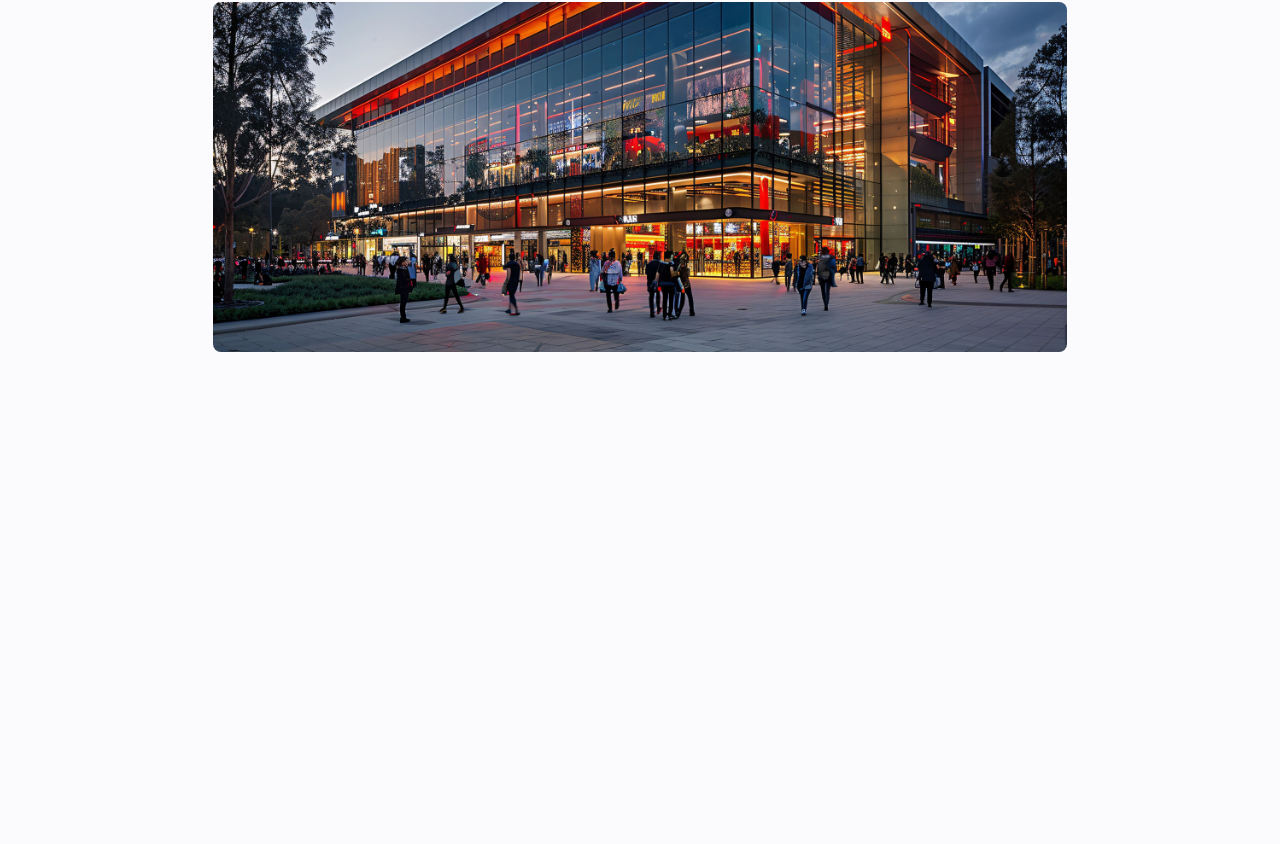
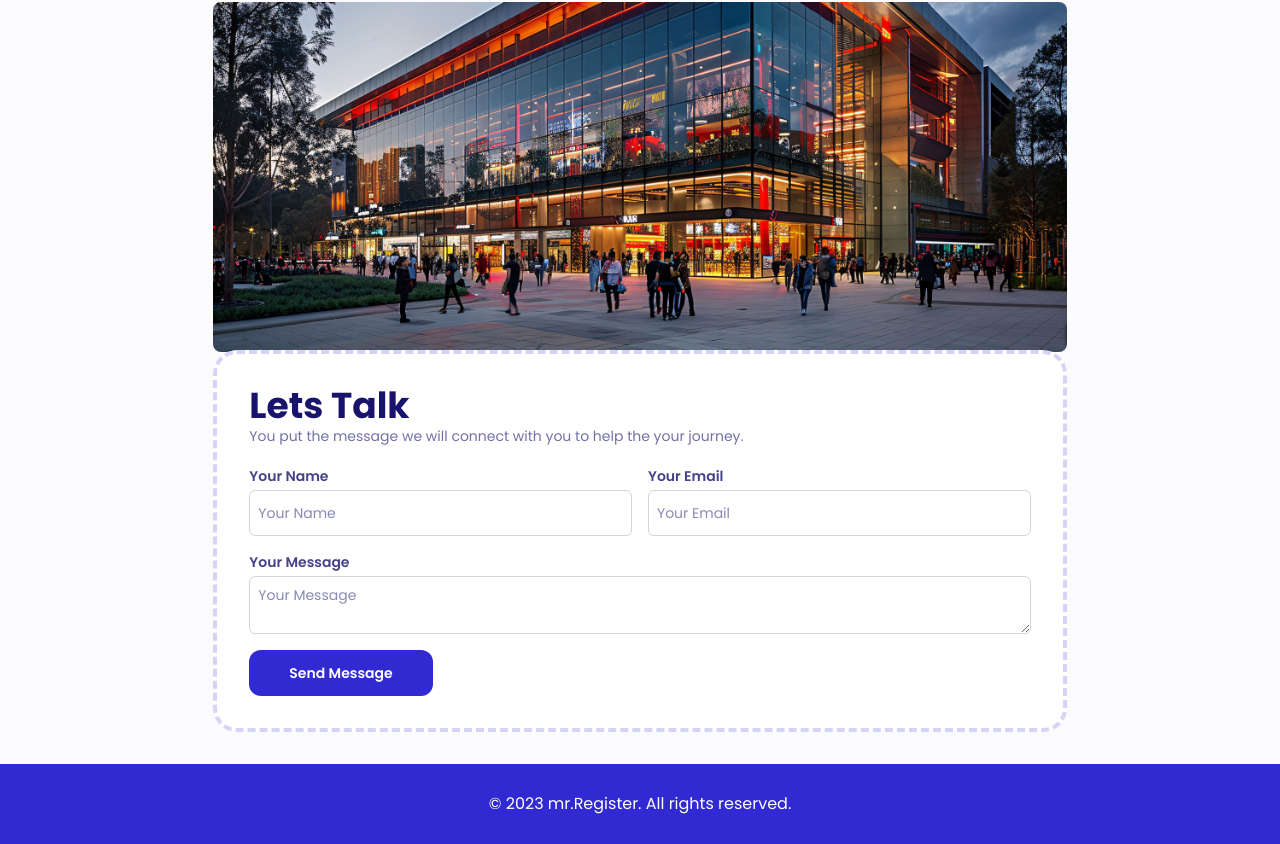
Before and after one commit to buddhika-development/business_process_enhancement, a Next.js app in the folder client_app/: page / in a window 1280 px wide. Shown: the part 490-1334 px from the top of the page. Before the commit the page ends 842 px from the top, so only its background shows below. Built offline with nearby package versions, Linux system fonts and the light colour scheme.

Commit message:
setup the footer section and the instant contact section(not functional)

```diff
--- a/client_app/src/app/layout.tsx
+++ b/client_app/src/app/layout.tsx
@@ -3,6 +3,7 @@ import { Geist, Geist_Mono } from "next/font/google";
 import "./styles/globals.css";
 import { Poppins } from "next/font/google";
 import Header from "@/components/layout/Global/Header";
+import Footer from "@/components/layout/Global/Footer";
 
 const poppins = Poppins({
   variable: "--font-poppins",
@@ -26,8 +27,13 @@ export default function RootLayout({
         suppressHydrationWarning
         className={`${poppins.variable} antialiased`}
       >
-        <Header />
-        {children}
+        <div className="min-h-screen flex flex-col">
+          <Header />
+          <main className="flex-1">
+            {children}
+          </main>
+          <Footer />
+        </div>
       </body>
     </html>
   );
--- a/client_app/src/app/page.tsx
+++ b/client_app/src/app/page.tsx
@@ -1,3 +1,4 @@
+import InstantContactUs from "@/components/layout/Global/InstantContactUs";
 import HeroSection from "@/components/layout/HomePage/HeroSection";
 import Image from "next/image";
 
@@ -8,6 +9,12 @@ export default function Home() {
       {/* hero section */}
       <HeroSection />
 
+      {/* business introduction section */}
+
+      {/* isntant contact us section */}
+      <InstantContactUs />
+
+
     </div>
   );
 }
--- a/client_app/src/app/styles/globals.css
+++ b/client_app/src/app/styles/globals.css
@@ -42,12 +42,12 @@ body{
 /* input styles */
 /* =========================== */
 input{
-  @apply h-[46px] text-sm border border-gray-300 rounded-md p-2 focus:outline-none focus:ring-2 focus:ring-blue-500 focus:border-transparent
+  @apply h-[46px] text-sm bg-white border border-gray-300 rounded-md p-2 focus:outline-none focus:ring-2 focus:ring-blue-500 focus:border-transparent
   placeholder:text-sm
 }
 
 textarea{
-  @apply border text-sm border-gray-300 rounded-md p-2 focus:outline-none focus:ring-2 focus:ring-blue-500 focus:border-transparent
+  @apply border text-sm bg-white border-gray-300 rounded-md p-2 focus:outline-none focus:ring-2 focus:ring-blue-500 focus:border-transparent
   placeholder:text-sm
 }
 
--- a/client_app/src/components/layout/Global/Footer.tsx
+++ b/client_app/src/components/layout/Global/Footer.tsx
@@ -0,0 +1,11 @@
+import React from 'react'
+
+const Footer = () => {
+  return (
+    <div className='bg-primary h-[80px] flex items-center justify-center'>
+        <p className='text-center text-white'>© 2023 mr.Register. All rights reserved.</p>
+    </div>
+  )
+}
+
+export default Footer
--- /dev/null
+++ b/client_app/src/components/layout/Global/InstantContactUs.tsx
@@ -0,0 +1,38 @@
+import Title from '@/components/ui/Title/Title'
+import React from 'react'
+
+const InstantContactUs = () => {
+  return (
+    <div className='body-content p-8 space-y-4 bg-white border-[4px] border-dashed border-primary/20 rounded-3xl my-8 relative overflow-hidden'>
+
+        {/* <div className='absolute z-0 bg-primary h-[600px] w-[600px] rounded-full -top-[50px] -right-[200px] opacity-40'></div> */}
+
+        <div className='relative z-10 space-y-5'>
+
+            <div>
+                <Title>Lets Talk</Title>
+                <p className='text-sm opacity-60'>You put the message we will connect with you to help the your journey.</p>
+            </div>
+            <form action="" className='space-y-4'>
+                <div className='grid grid-cols-1 md:grid-cols-2 gap-4'>
+                    <div className='input-section'>
+                        <label htmlFor="customer-name">Your Name</label>
+                        <input type="text" placeholder="Your Name" />
+                    </div>
+                    <div className='input-section'>
+                        <label htmlFor="customer-email">Your Email</label>
+                        <input type="email" placeholder="Your Email" />
+                    </div>
+                </div>
+                <div className='input-section'>
+                    <label htmlFor="customer-message">Your Message</label>
+                    <textarea placeholder="Your Message"></textarea>
+                </div>
+                <button type="submit" className='btn'>Send Message</button>
+            </form>
+        </div>
+    </div>
+  )
+}
+
+export default InstantContactUs
```
